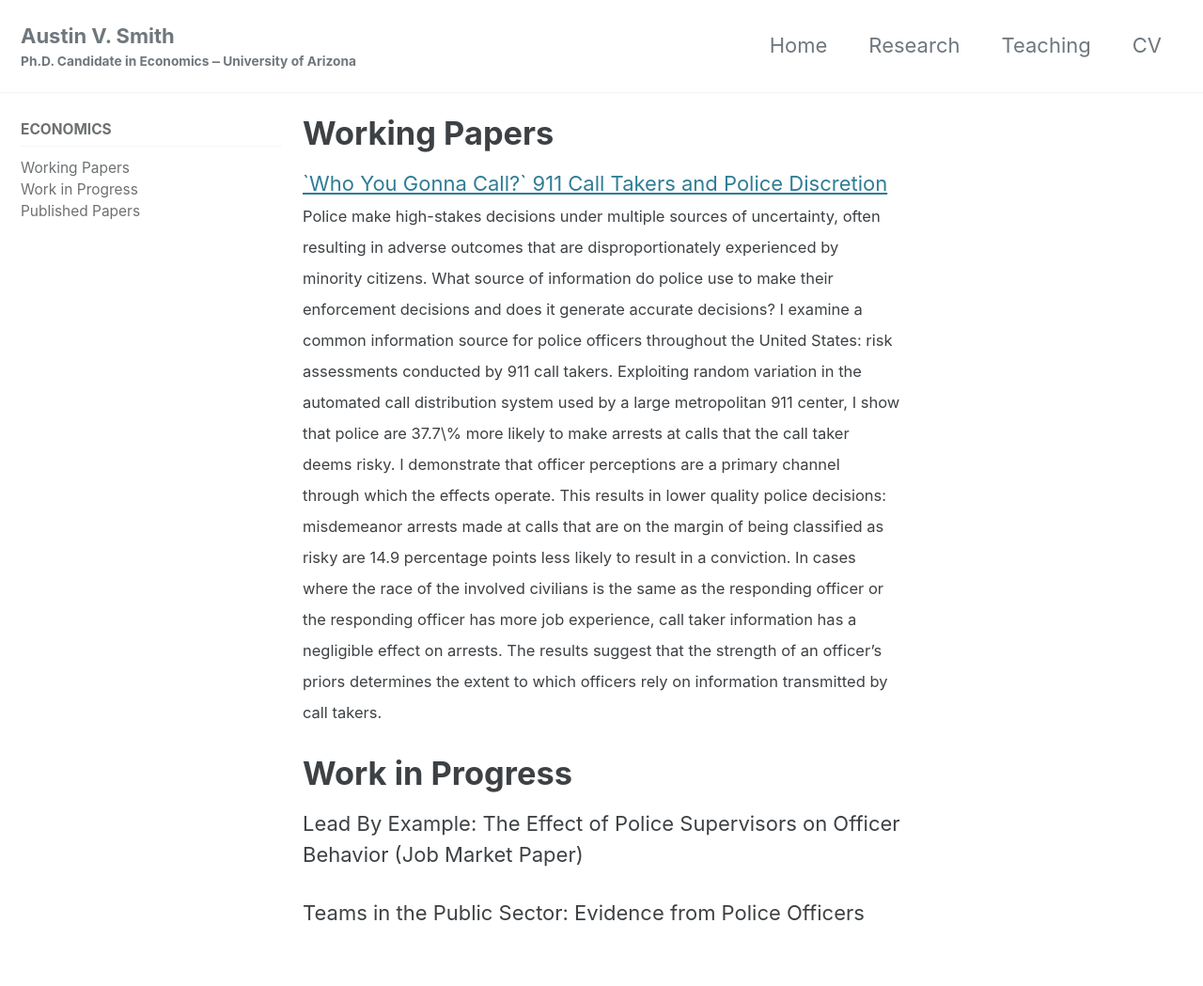
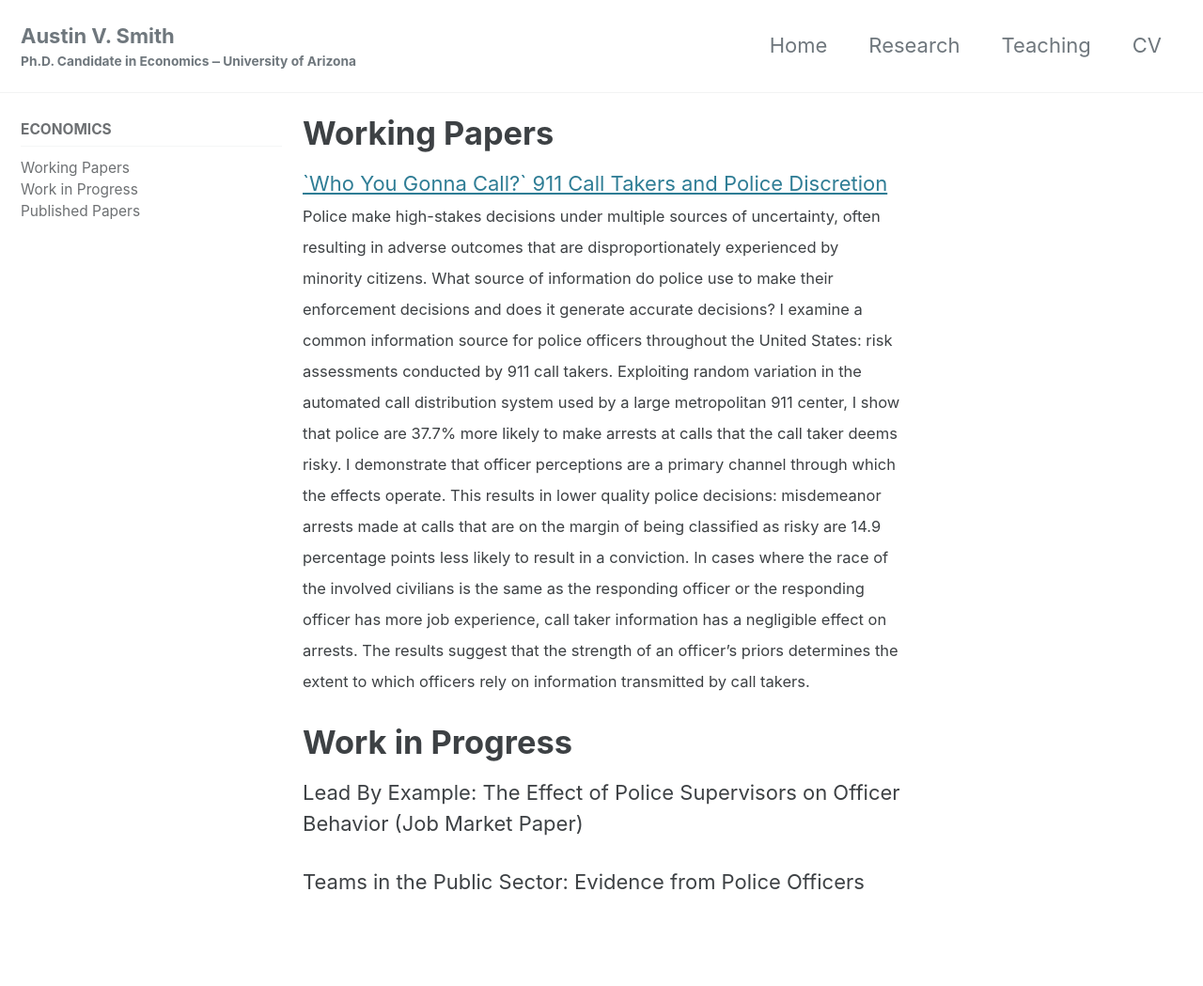
Before and after one commit to austin-v-smith-econ/austin-v-smith-econ.github.io, a Jekyll site: the page built from _research/research.md, in a window 1280 px wide. Shown: the whole page at 94% size. Built offline with Jekyll 4.4.1, drawn with Linux system fonts in a browser that asks for light colours; cached includes are drawn as plain includes; after the commit the page ends 1016 px from its top, so only the background shows below that.

Commit message:
Update research.md

```diff
--- a/_research/research.md
+++ b/_research/research.md
@@ -6,7 +6,7 @@ permalink: /research/
 # Working Papers
 
 [\`Who You Gonna Call?\` 911 Call Takers and Police Discretion](../assets/pdfs/SmithCallTakers.pdf)<br>
-<span style="font-size:0.75em"> Police make high-stakes decisions under multiple sources of uncertainty, often resulting in adverse outcomes that are disproportionately experienced by minority citizens. What source of information do police use to make their enforcement decisions and does it generate accurate decisions? I examine a common information source for police officers throughout the United States: risk assessments conducted by 911 call takers. Exploiting random variation in the automated call distribution system used by a large metropolitan 911 center, I show that police are 37.7\% more likely to make arrests at calls that the call taker deems risky. I demonstrate  that officer perceptions are a primary channel through which the effects operate. This results in lower quality police decisions: misdemeanor arrests made at calls that are on the margin of being classified as risky are 14.9 percentage points less likely to result in a conviction. In cases where the race of the involved civilians is the same as the responding officer or the responding officer has more job experience, call taker information has a negligible effect on arrests. The results suggest that the strength of an officer's priors determines the extent to which officers rely on information transmitted by call takers.  </span>
+<span style="font-size:0.75em"> Police make high-stakes decisions under multiple sources of uncertainty, often resulting in adverse outcomes that are disproportionately experienced by minority citizens. What source of information do police use to make their enforcement decisions and does it generate accurate decisions? I examine a common information source for police officers throughout the United States: risk assessments conducted by 911 call takers. Exploiting random variation in the automated call distribution system used by a large metropolitan 911 center, I show that police are 37.7% more likely to make arrests at calls that the call taker deems risky. I demonstrate  that officer perceptions are a primary channel through which the effects operate. This results in lower quality police decisions: misdemeanor arrests made at calls that are on the margin of being classified as risky are 14.9 percentage points less likely to result in a conviction. In cases where the race of the involved civilians is the same as the responding officer or the responding officer has more job experience, call taker information has a negligible effect on arrests. The results suggest that the strength of an officer's priors determines the extent to which officers rely on information transmitted by call takers.  </span>
 
 # Work in Progress
 
```
